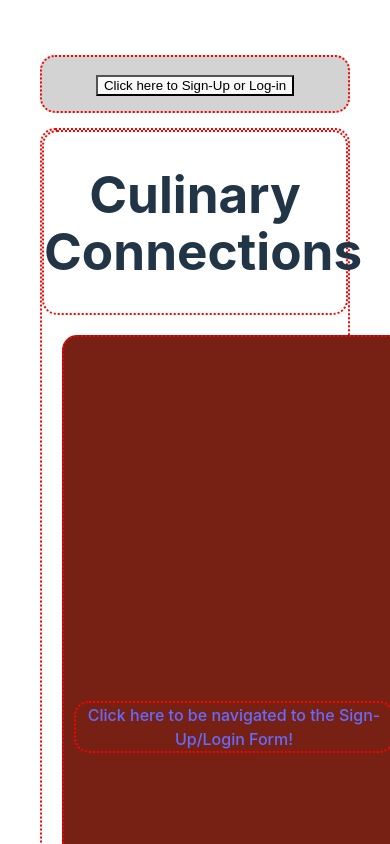
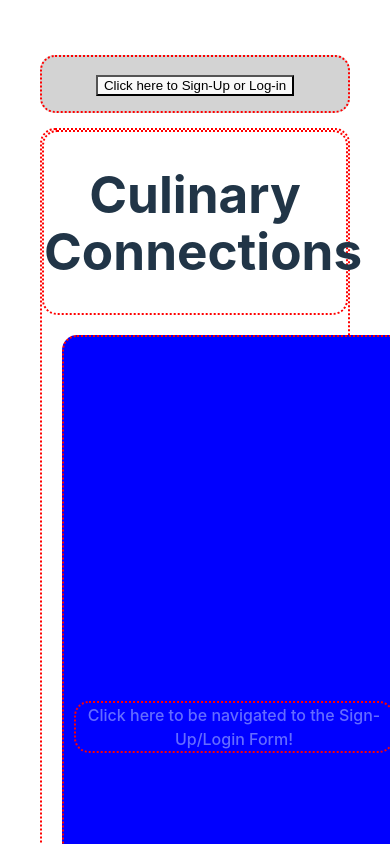
Before and after one commit to frausto98/culinaryConnections-React, a React (Vite) app in the folder client/: page / in a window 390 px wide. Shown: the top 844 px of the page. Built offline with nearby package versions, Linux system fonts and the light colour scheme.

Commit message:
messed with breakpoints in the Home CSS file. and finally got my likes to add only ONCE, and got the likes to be able to be removed. thankfully satisfied.

```diff
--- a/client/src/styles/Home.css
+++ b/client/src/styles/Home.css
@@ -16,12 +16,25 @@
     line-height: 1.1;
 }
 
-@media screen and (max-width: 992px) {
+/* When using `max-width` as the breakpoint, you must go from widest to narrowest to avoid conflict */
+/*common breakpoints for widths of devices:
+  • 320px — 480px: Mobile devices
+  • 481px — 768px: iPads, Tablets
+  • 769px — 1024px: Small screens, laptops
+  • 1025px — 1200px: Desktops, large screens*/
+
+@media screen and (max-width: 768px) {
     .homeBody {
       background: #772014;
     }
   }
 
+
+@media screen and (max-width: 475px) {
+    .homeBody {
+        background: blue;
+    }
+}
 /* ****************************** */
 
 /* #homeModalTrigger {
```
Also changed, not shown: 1 other file (tests, documents, lock files or other folders).
